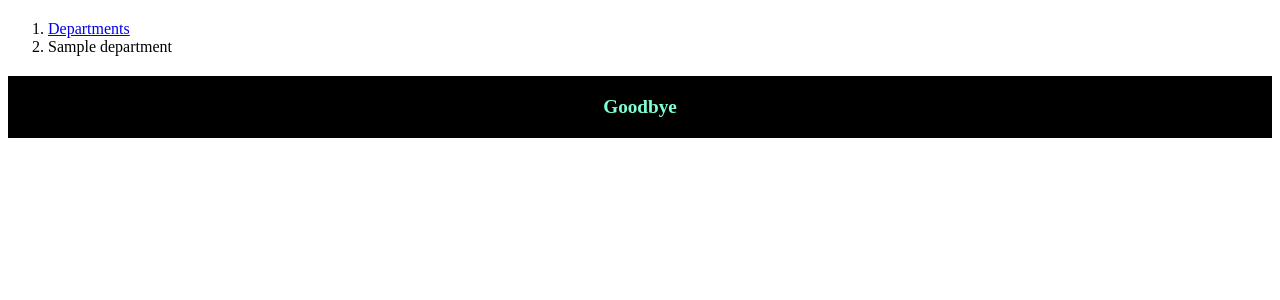
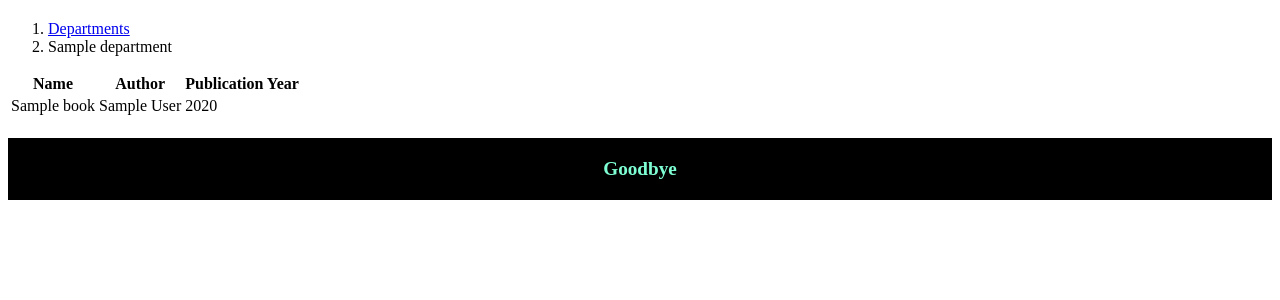
Before and after one commit to nasserml/Django-Dr-Kareem, a Django app: page /Department/1 in a window 1280 px wide. Shown: the part 70-370 px from the top of the page. Run offline with Django 4.2, Linux system fonts and the light colour scheme; tables that the repository leaves empty hold one stand-in row (values such as "Sample post").

Commit message:
Display Books

```diff
--- a/20-LibraryProject2WithURLS/Bookapp/Templates/Bookapp/Department.html
+++ b/20-LibraryProject2WithURLS/Bookapp/Templates/Bookapp/Department.html
@@ -14,4 +14,23 @@
 
 </div>
 
+<div class="container">
+    <table class="table table-border table-hover">
+        <thead class="thead-light">
+            <tr>
+                <th>Name</th>
+                <th>Author</th>
+                <th>Publication Year</th>
+            </tr>
+        </thead>
+        {% for book in Department.books.all  %}
+            <tr>
+                <td> {{book.name}} </td>
+                <td> {{book.author}} </td>
+                <td> {{book.year}} </td>
+            </tr>
+        {% endfor %}
+    </table>
+</div>
+
 {% endblock %}
--- a/20-LibraryProject2WithURLS/Bookapp/models.py
+++ b/20-LibraryProject2WithURLS/Bookapp/models.py
@@ -18,7 +18,7 @@ class Book(models.Model):
     name = models.CharField(max_length=200)
     author = models.CharField(max_length=100)
     year = models.IntegerField()
-    dept = models.ForeignKey(Department, on_delete=models.CASCADE)
+    dept = models.ForeignKey(Department, related_name='books' ,on_delete=models.CASCADE)
 
 
     def __str__(self) -> str:
```
